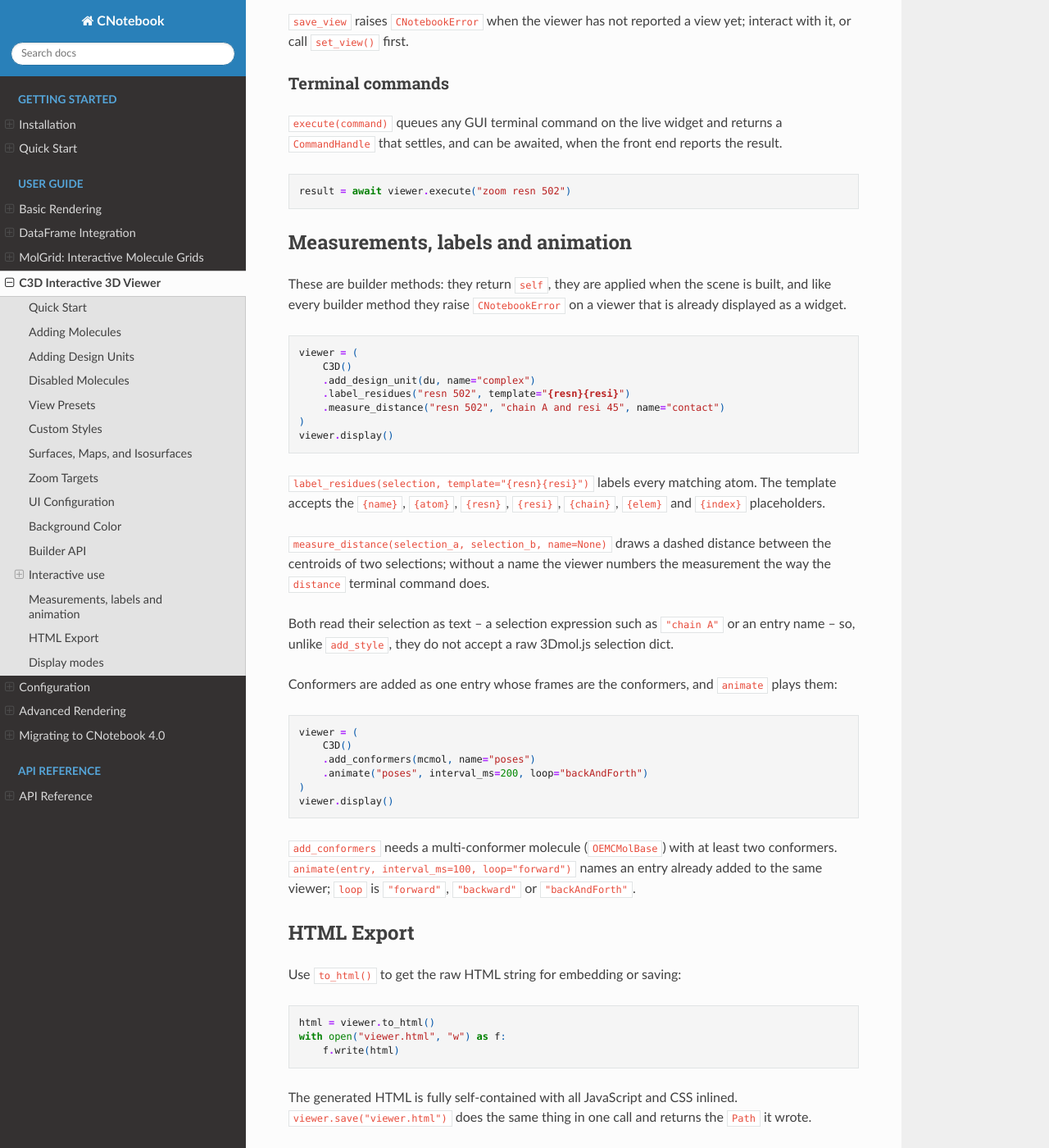
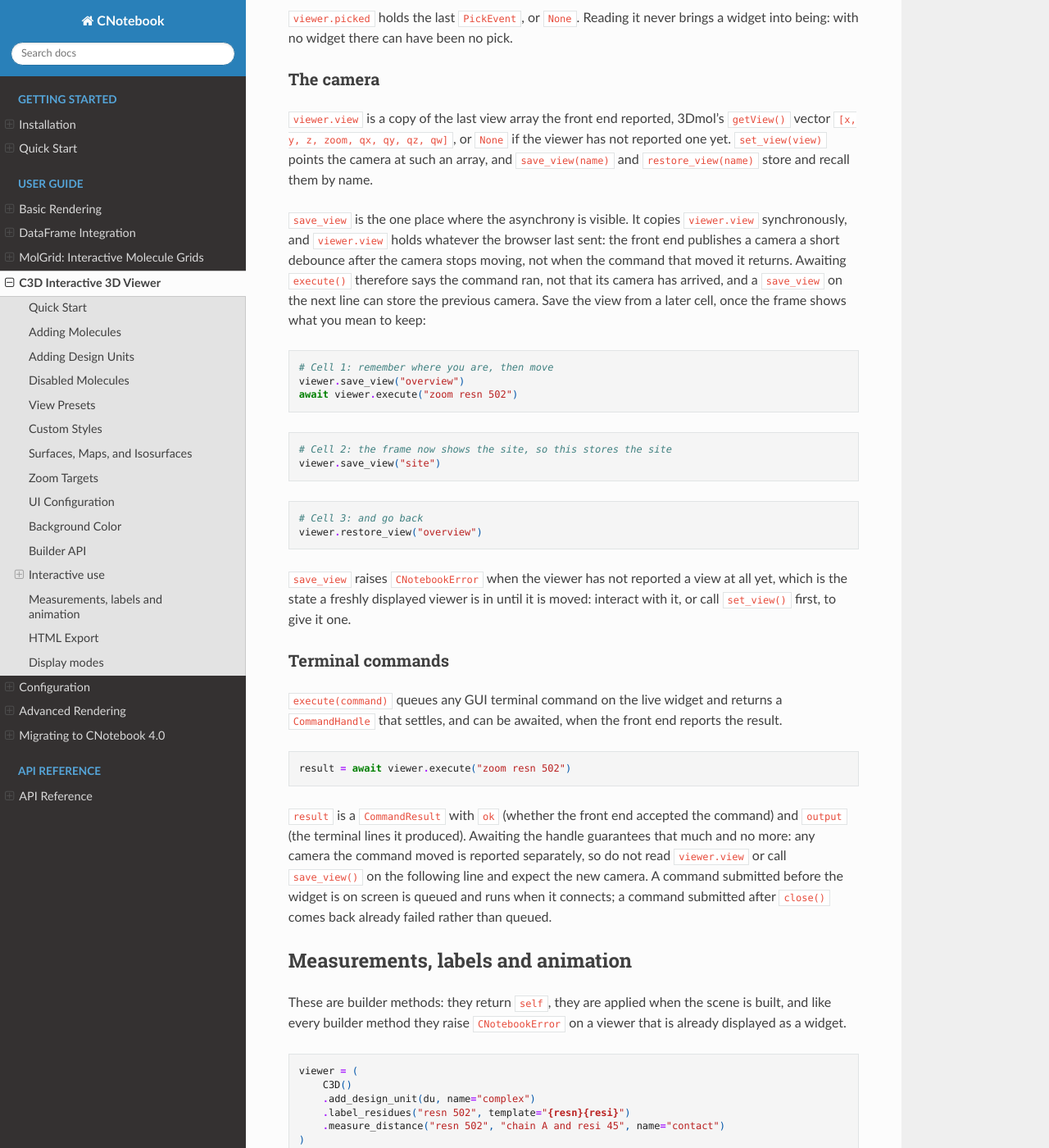
Before and after one commit to scott-arne/cnotebook, a Sphinx documentation site: the page built from docs/c3d.rst, in a window 1280 px wide and 1400 px high, scrolled down 6866 px. Shown: the whole window at 82% size. Built offline with Sphinx 7.4.7 and the Read the Docs theme 3.1.0, drawn with Linux system fonts in a browser that asks for light colours; some of the changed text lies outside the part shown.

Commit message:
docs: end widget examples at display() and correct two API statements
display() returns a displayable object rather than publishing one, so an
example that continues past it in the same cell renders nothing and leaves
the statements that follow with no front end to talk to. Split every such
block in README.md, docs/c3d.rst and docs/molgrid.rst into separate cells,
and explain that the front end reports the camera asynchronously, so
save_view() belongs after the view you want is on screen rather than on the
line after a command.

Assign the results of the pandas highlight_using_column examples, which
default to inplace=False and return a copy, and state the font scale range
as a recommendation: the context validates only finite values greater
than 0.

Two new guards in tests/test_docs.py keep both corrections in place.

```diff
--- a/docs/c3d.rst
+++ b/docs/c3d.rst
@@ -300,18 +300,35 @@
 ---------------
 
 ``display()`` shows a live widget by default. Atom picks, the camera view and terminal
-commands are all available from Python:
+commands are all available from Python.
+
+``display()`` returns a displayable object; it does not publish one. The notebook renders
+it because it is the value of the cell, so it has to be the cell's last expression: a
+statement after it discards the widget, nothing appears, and the interaction that follows
+has no front end to reach. Build and display in one cell:
 
 .. code-block:: python
 
+    # Cell 1: build the viewer, register callbacks, display it last
     viewer = C3D().add_design_unit(du, name="complex").set_preset("sites")
     viewer.on_pick(lambda pick: print(pick.atom["resn"], pick.atom["resi"]))
     viewer.display()
 
-    viewer.execute("zoom resn 502")          # any GUI terminal command
-    viewer.save_view("site")                 # after interacting
+Then drive it from later cells, once the viewer above has rendered:
+
+.. code-block:: python
+
+    # Cell 2
+    await viewer.execute("zoom resn 502")    # any GUI terminal command
+
+.. code-block:: python
+
+    # Cell 3: run once the camera shows what you want to keep
+    viewer.save_view("site")
     png = await viewer.screenshot()          # PNG bytes
-    viewer.save("complex.html")              # standalone HTML, no kernel needed
+
+``viewer.save("complex.html")`` writes the standalone document at any point; it needs no
+kernel to open.
 
 Once a viewer is on screen as a widget the builder methods refuse to run and raise
 ``CNotebookError``: the widget was initialized from the scene as it stood, and a later
@@ -336,15 +353,32 @@
 not reported one yet. ``set_view(view)`` points the camera at such an array, and
 ``save_view(name)`` and ``restore_view(name)`` store and recall them by name.
 
+``save_view`` is the one place where the asynchrony is visible. It copies ``viewer.view``
+synchronously, and ``viewer.view`` holds whatever the browser last sent: the front end
+publishes a camera a short debounce after the camera stops moving, not when the command
+that moved it returns. Awaiting ``execute()`` therefore says the command ran, not that its
+camera has arrived, and a ``save_view`` on the next line can store the previous camera.
+Save the view from a later cell, once the frame shows what you mean to keep:
+
 .. code-block:: python
 
-    viewer.save_view("overview")     # remember where you are
-    viewer.execute("zoom resn 502")
+    # Cell 1: remember where you are, then move
+    viewer.save_view("overview")
+    await viewer.execute("zoom resn 502")
+
+.. code-block:: python
+
+    # Cell 2: the frame now shows the site, so this stores the site
     viewer.save_view("site")
-    viewer.restore_view("overview")  # and go back
 
-``save_view`` raises ``CNotebookError`` when the viewer has not reported a view yet;
-interact with it, or call ``set_view()`` first.
+.. code-block:: python
+
+    # Cell 3: and go back
+    viewer.restore_view("overview")
+
+``save_view`` raises ``CNotebookError`` when the viewer has not reported a view at all
+yet, which is the state a freshly displayed viewer is in until it is moved: interact with
+it, or call ``set_view()`` first, to give it one.
 
 Terminal commands
 ^^^^^^^^^^^^^^^^^
@@ -356,6 +390,13 @@
 .. code-block:: python
 
     result = await viewer.execute("zoom resn 502")
+
+``result`` is a ``CommandResult`` with ``ok`` (whether the front end accepted the command)
+and ``output`` (the terminal lines it produced). Awaiting the handle guarantees that much
+and no more: any camera the command moved is reported separately, so do not read
+``viewer.view`` or call ``save_view()`` on the following line and expect the new camera.
+A command submitted before the widget is on screen is queued and runs when it connects; a
+command submitted after ``close()`` comes back already failed rather than queued.
 
 Measurements, labels and animation
 ----------------------------------
@@ -431,8 +472,14 @@
 .. code-block:: python
 
     viewer.display(static=True)   # self-contained HTML in the notebook output
+
+.. code-block:: python
+
     html = viewer.to_html()       # the same document as a string
     viewer.save("viewer.html")    # written to a file
+
+These are three ways to reach the same document, not a sequence: ``display(static=True)``
+has to end its cell like any other ``display()`` call.
 
 To make the static form the default for every viewer, set the display mode once:
 
```
Also changed, not shown: README.md (+23 -9 lines), docs/dataframes.rst (+10 -6 lines), docs/molgrid.rst (+12 -1 lines), 2 other files.
